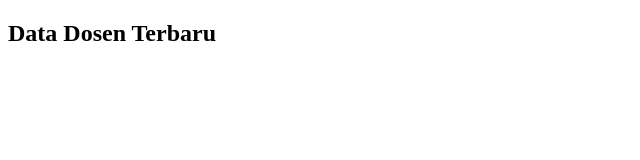
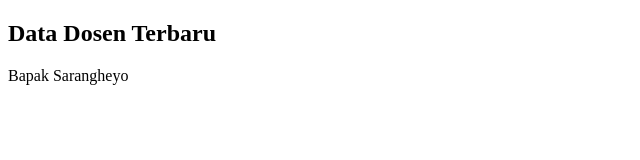
Before and after one commit to bagusrizky15/Git, a plain HTML site: page dosen.html in a window 1280 px wide. Shown: the whole page, without its empty margins (0-640 px from the left). Drawn offline with Linux system fonts and the light colour scheme.

Commit message:
menambahkan nama dosen

```diff
--- a/dosen.html
+++ b/dosen.html
@@ -8,6 +8,6 @@
 </head>
 <body>
     <h2>Data Dosen Terbaru</h2>
-
+    <p>Bapak Sarangheyo</p>
 </body>
 </html>
```
